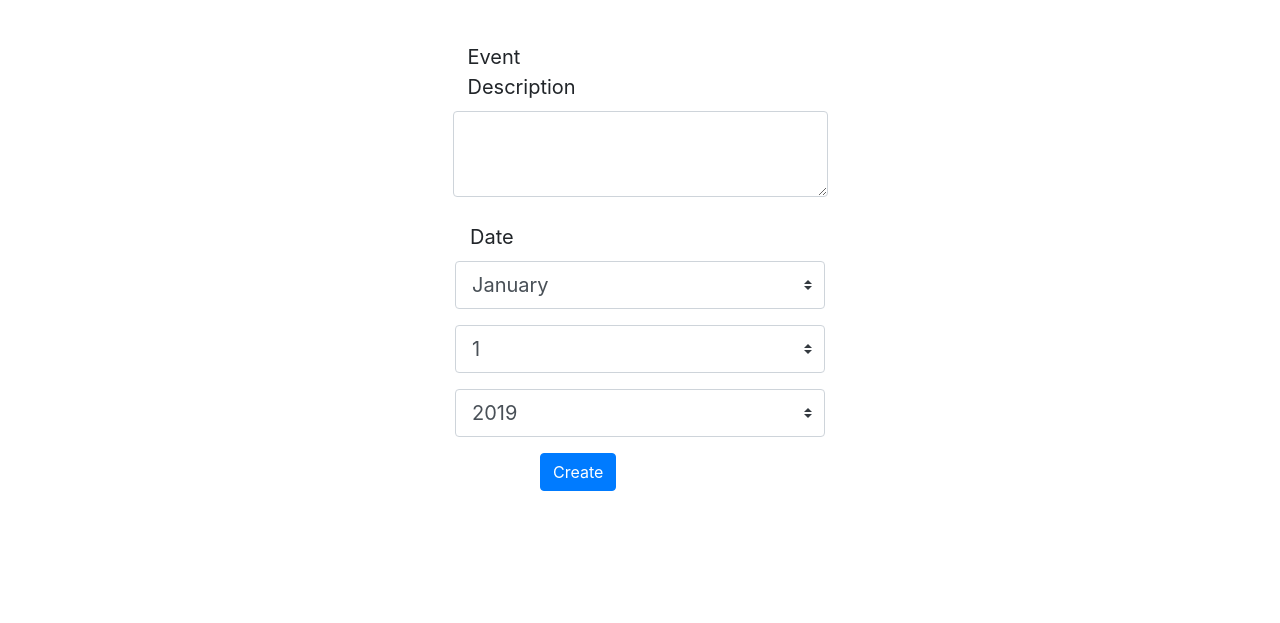
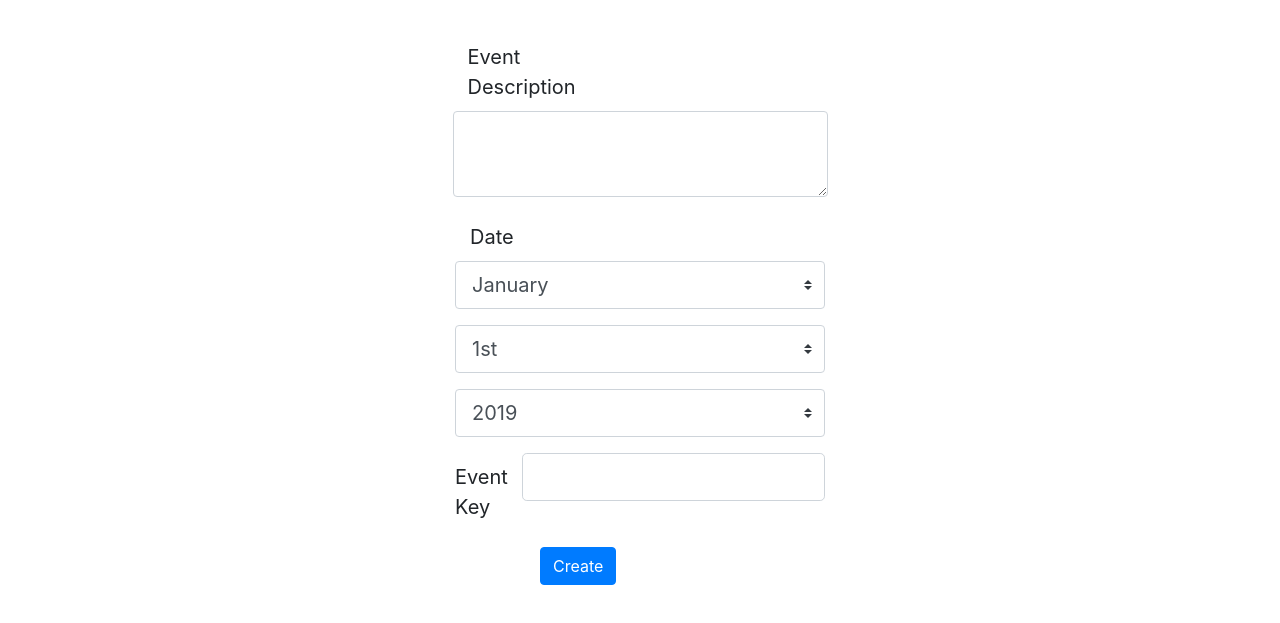
Before and after one commit to rayansyed/Current, a plain HTML site: page www/create.html in a window 1280 px wide. Shown: the part 165-788 px from the top of the page. Drawn offline with nearby package versions, Linux system fonts and the light colour scheme.

Commit message:
-create event stores user input into local storage

```diff
--- a/www/create.html
+++ b/www/create.html
@@ -43,20 +43,20 @@
 <form>
 
     <div class="form-group row mx-auto" style="width: 400px">
-        <label for="colFormLabelLg" class="col-sm-2 col-form-label col-form-label-lg">Event Title</label>
+        <label for="inputTitle" class="col-sm-2 col-form-label col-form-label-lg">Event Title</label>
         <div class="col-sm-10">
-            <input type="text" class="form-control form-control-lg" id="colFormLabelLg">
+            <input id="inputTitle" type="text" class="form-control form-control-lg">
         </div>
     </div>
     <div class="form-group row mx-auto" style="width: 375px">
-        <label for="exampleFormControlTextarea1" class="col-sm-2 col-form-label col-form-label-lg">Event Description</label>
-        <textarea class="form-control" id="exampleFormControlTextarea1" rows="3"></textarea>
+        <label for="inputDesc" class="col-sm-2 col-form-label col-form-label-lg">Event Description</label>
+        <textarea id="inputDesc" class="form-control"  rows="3"></textarea>
     </div>
 
     <div class="form-group row mx-auto" style="width: 370px">
         <label class="col-sm-2 col-form-label col-form-label-lg">Date</label>
-        <select class="custom-select custom-select-lg">
-            <option value="1" selected>January</option>
+        <select id="inputMonth" class="custom-select custom-select-lg">
+            <option value="January" selected>January</option>
             <option value="2">February</option>
             <option value="3">March</option>
             <option value="4">April</option>
@@ -74,59 +74,65 @@
 
 
     <div class="form-group row mx-auto" style="width: 370px">
-        <select class="custom-select custom-select-lg">
-            <option value="1" selected>1</option>
-            <option value="2">2</option>
-            <option value="3">3</option>
-            <option value="4">4</option>
-            <option value="5">5</option>
-            <option value="6">6</option>
-            <option value="7">7</option>
-            <option value="8">8</option>
-            <option value="9">9</option>
-            <option value="10">10</option>
-            <option value="11">11</option>
-            <option value="12">12</option>
-            <option value="13">13</option>
-            <option value="14">14</option>
-            <option value="15">15</option>
-            <option value="16">16</option>
-            <option value="17">17</option>
-            <option value="18">18</option>
-            <option value="19">19</option>
-            <option value="20">20</option>
-            <option value="21">21</option>
-            <option value="22">22</option>
-            <option value="23">23</option>
-            <option value="24">24</option>
-            <option value="25">25</option>
-            <option value="26">26</option>
-            <option value="27">27</option>
-            <option value="28">28</option>
-            <option value="29">29</option>
-            <option value="30">30</option>
-            <option value="31">31</option>
+        <select id="inputDay" class="custom-select custom-select-lg">
+            <option value="1st" selected>1st</option>
+            <option value="2">2nd</option>
+            <option value="3">3rd</option>
+            <option value="4">4th</option>
+            <option value="5">5th</option>
+            <option value="6">6th</option>
+            <option value="7">7th</option>
+            <option value="8">8th</option>
+            <option value="9">9th</option>
+            <option value="10">10th</option>
+            <option value="11">11th</option>
+            <option value="12">12th</option>
+            <option value="13">13th</option>
+            <option value="14">14th</option>
+            <option value="15">15th</option>
+            <option value="16">16th</option>
+            <option value="17">17th</option>
+            <option value="18">18th</option>
+            <option value="19">19th</option>
+            <option value="20">20th</option>
+            <option value="21">21st</option>
+            <option value="22">22nd</option>
+            <option value="23">23rd</option>
+            <option value="24">24th</option>
+            <option value="25">25th</option>
+            <option value="26">26th</option>
+            <option value="27">27th</option>
+            <option value="28">28th</option>
+            <option value="29">29th</option>
+            <option value="30">30th</option>
+            <option value="31">31st</option>
         </select>
 
     </div>
 
     <div class="form-group row mx-auto" style="width: 370px">
-        <select class="custom-select custom-select-lg">
+        <select id="inputYear" class="custom-select custom-select-lg">
             <option value="2019" selected>2019</option>
             <option value="2020">2020</option>
 
         </select>
     </div>
 
+    <div class="form-group row mx-auto" style="width: 400px">
+        <label for="inputKey" class="col-sm-2 col-form-label col-form-label-lg">Event Key</label>
+        <div class="col-sm-10">
+            <input id="inputKey" type="text" class="form-control form-control-lg">
+        </div>
+    </div>
 
 
     <div class="form-group row mx-auto" style="width: 200px">
-        <a href="#" class="btn btn-primary">Create</a>
+        <button id="button" type="button" class="btn btn-primary">Create</button>
     </div>
 
 
 
 </form>
-
+<script src="js/create.js"></script>
 </body>
 </html>
--- /dev/null
+++ b/www/js/create.js
@@ -0,0 +1,27 @@
+$(document).ready(function () {
+    var myEvents=[];
+    var $title = $("#inputTitle");
+    var $desc = $("#inputDesc");
+    var $month = $("#inputMonth");
+    var $day = $("#inputDay");
+    var $year=$("#inputYear");
+    var $key =$("#inputKey");
+    var $btnCreate =$("#button");
+
+
+
+    $btnCreate.on("click" ,function () {
+
+        var obj = {
+            title: $title.val(),
+            description: $desc.val(),
+            date: $month.val()+ " " + $day.val()+ " " +$year.val(),
+            key: $key.val()
+        }
+
+        localStorage.setItem($key.val(),JSON.stringify(obj));
+
+
+    });
+
+});
```
Also changed, not shown: www/index.html (+13 -19 lines), www/myevents.html (+36 -0 lines).
